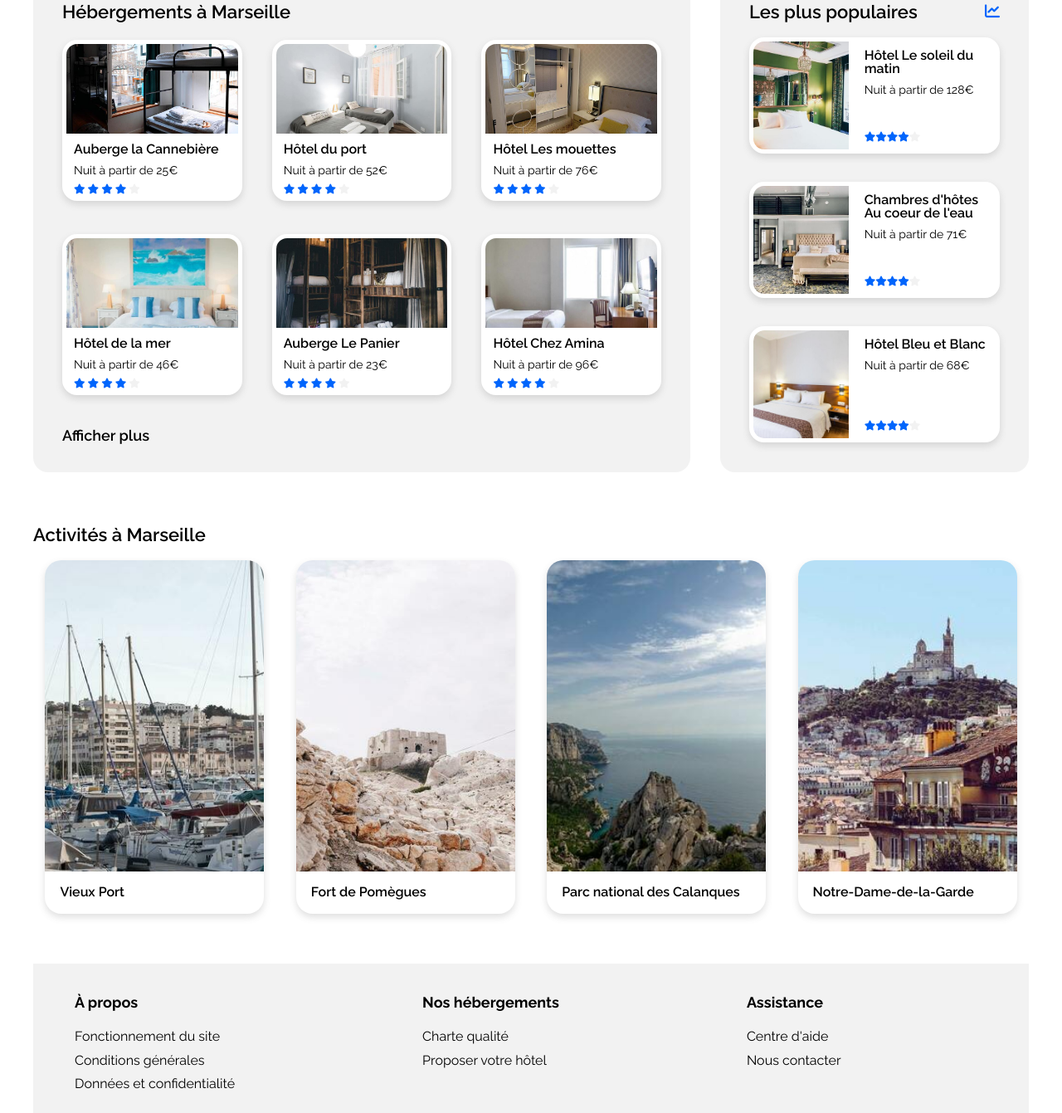
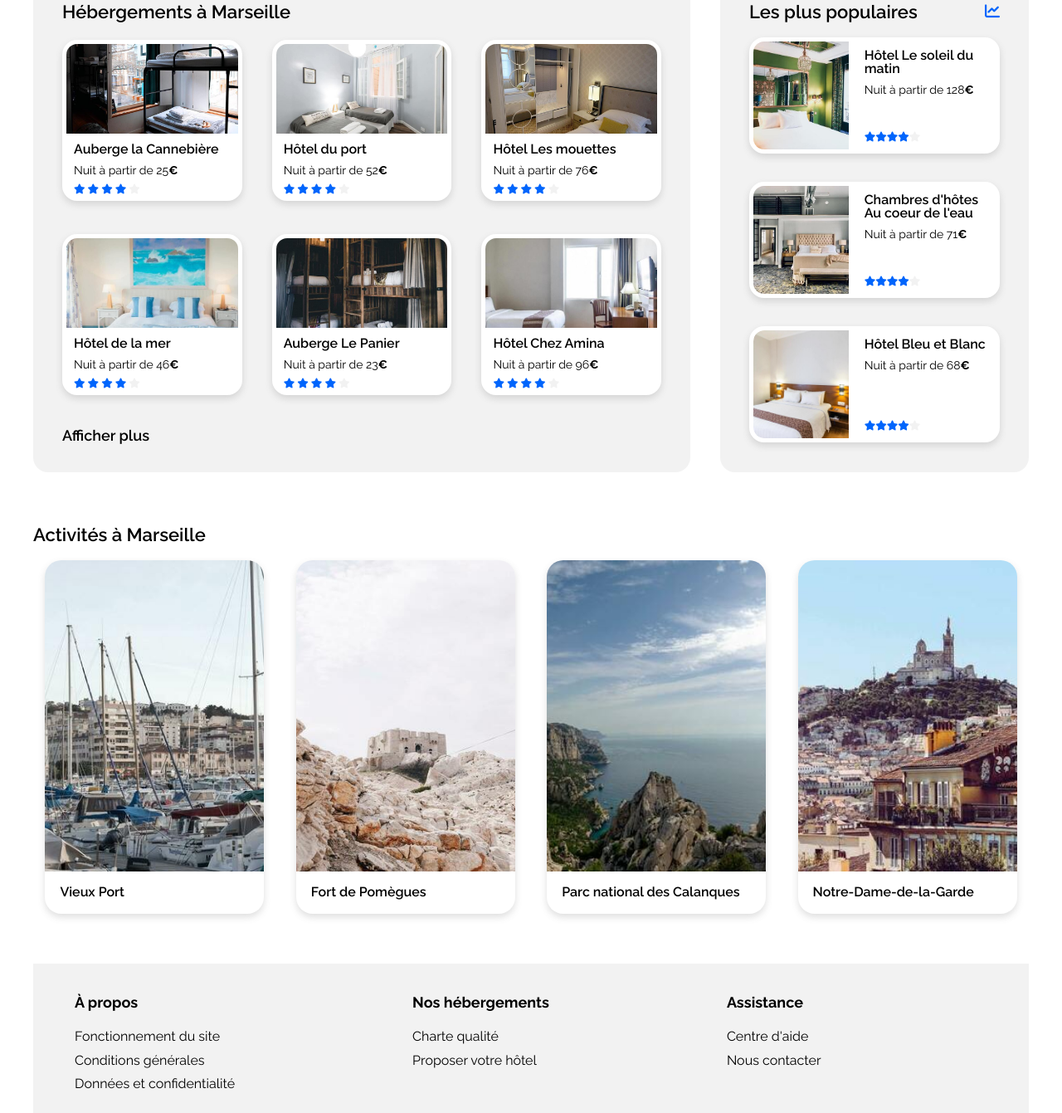
Before and after one commit to lomi9/projet_2, a plain HTML site: page index.html in a window 1280 px wide. Shown: the part 427-1768 px from the top of the page at 83% size. Drawn offline with Linux system fonts and the light colour scheme.

Commit message:
optimisations suite 2eme soutenance

```diff
--- a/index.html
+++ b/index.html
@@ -71,7 +71,7 @@
                                     </div>
                                     <div class="description_cards_hebergements">
                                         <h4 class="txt_titre_hebergements"> Auberge la Cannebière</h4>
-                                        <p class="txt_hebergements">Nuit à partir de 25€</p>
+                                        <p class="txt_hebergements">Nuit à partir de 25<span class="euro">€</span></p>
                                         <div class="etoiles_hebergements">
                                             <i class="fa-solid fa-star"></i>
                                             <i class="fa-solid fa-star"></i>
@@ -90,7 +90,7 @@
                                     </div>
                                     <div class="description_cards_hebergements">
                                         <h4 class="txt_titre_hebergements">Hôtel du port</h4>
-                                        <p class="txt_hebergements">Nuit à partir de 52€</p>
+                                        <p class="txt_hebergements">Nuit à partir de 52<span class="euro">€</span></p>
                                         <div class="etoiles_hebergements">
                                             <i class="fa-solid fa-star"></i>
                                             <i class="fa-solid fa-star"></i>
@@ -109,7 +109,7 @@
                                     </div>
                                     <div class="description_cards_hebergements">
                                         <h4 class="txt_titre_hebergements">Hôtel Les mouettes</h4>
-                                        <p class="txt_hebergements">Nuit à partir de 76€</p>
+                                        <p class="txt_hebergements">Nuit à partir de 76<span class="euro">€</span></p>
                                         <div class="etoiles_hebergements">
                                             <i class="fa-solid fa-star"></i>
                                             <i class="fa-solid fa-star"></i>
@@ -128,7 +128,7 @@
                                     </div>
                                     <div class="description_cards_hebergements">
                                         <h4 class="txt_titre_hebergements">Hôtel de la mer</h4>
-                                        <p class="txt_hebergements">Nuit à partir de 46€</p>
+                                        <p class="txt_hebergements">Nuit à partir de 46<span class="euro">€</span></p>
                                         <div class="etoiles_hebergements">
                                             <i class="fa-solid fa-star"></i>
                                             <i class="fa-solid fa-star"></i>
@@ -147,7 +147,7 @@
                                     </div>
                                     <div class="description_cards_hebergements">
                                         <h4 class="txt_titre_hebergements">Auberge Le Panier</h4>
-                                        <p class="txt_hebergements">Nuit à partir de 23€</p>
+                                        <p class="txt_hebergements">Nuit à partir de 23<span class="euro">€</span></p>
                                         <div class="etoiles_hebergements">
                                             <i class="fa-solid fa-star"></i>
                                             <i class="fa-solid fa-star"></i>
@@ -166,7 +166,7 @@
                                     </div>
                                     <div class="description_cards_hebergements">
                                         <h4 class="txt_titre_hebergements">Hôtel Chez Amina</h4>
-                                        <p class="txt_hebergements">Nuit à partir de 96€</p>
+                                        <p class="txt_hebergements">Nuit à partir de 96<span class="euro">€</span></p>
                                         <div class="etoiles_hebergements">
                                             <i class="fa-solid fa-star"></i>
                                             <i class="fa-solid fa-star"></i>
@@ -199,7 +199,7 @@
                                     <div class="description_cards_populaires">
                                         <div class="titre_txt_card_populaires">
                                             <h4 class="titre_card_populaires">Hôtel Le soleil du matin</h4>
-                                            <p class="txt_card_populaires">Nuit à partir de 128€</p>
+                                            <p class="txt_card_populaires">Nuit à partir de 128<span class="euro">€</span></p>
                                         </div>
                                         <div class="etoiles_populaires">
                                             <i class="fa-solid fa-star"></i>
@@ -220,7 +220,7 @@
                                     <div class="description_cards_populaires">
                                         <div class="titre_txt_card_populaires">
                                             <h4 class="titre_card_populaires">Chambres d'hôtes Au coeur de l'eau</h4>
-                                            <p class="txt_card_populaires">Nuit à partir de 71€</p>
+                                            <p class="txt_card_populaires">Nuit à partir de 71<span class="euro">€</span></p>
                                         </div>
                                         <div class="etoiles_populaires">
                                             <i class="fa-solid fa-star"></i>
@@ -241,7 +241,7 @@
                                     <div class="description_cards_populaires">
                                         <div class="titre_txt_card_populaires">
                                             <h4 class="titre_card_populaires">Hôtel Bleu et Blanc</h4>
-                                            <p class="txt_card_populaires">Nuit à partir de 68€</p>
+                                            <p class="txt_card_populaires">Nuit à partir de 68<span class="euro">€</span></p>
                                         </div>
                                         <div class="etoiles_populaires">
                                             <i class="fa-solid fa-star"></i>
@@ -320,17 +320,17 @@
                 <div class="liste_footer">
                     <ul>
                         <li class="titre_liste_footer">À propos</li>
-                        <li>Fonctionnement du site</li>
-                        <li>Conditions générales</li>
-                        <li>Données et confidentialité</li>
+                        <li><a href="#">Fonctionnement du site</a></li>
+                        <li><a href="#">Conditions générales</a></li>
+                        <li><a href="#">Données et confidentialité</a></li>
                     </ul>
                 </div>
 
                 <div class="liste_footer">
                     <ul>
                         <li class="titre_liste_footer">Nos hébergements</li>
-                        <li>Charte qualité</li>
-                        <li>Proposer votre hôtel</li>
+                        <li><a href="#">Charte qualité</a></li>
+                        <li><a href="#">Proposer votre hôtel</a></li>
 
                     </ul>
                 </div>
@@ -338,8 +338,8 @@
                 <div class=liste_footer>
                     <ul>
                         <li class="titre_liste_footer">Assistance</li>
-                        <li>Centre d'aide</li>
-                        <li>Nous contacter</li>
+                        <li><a href="#">Centre d'aide</a></li>
+                        <li><a href="#">Nous contacter</a></li>
                     </ul>
                 </div>
         </footer>
--- a/style.css
+++ b/style.css
@@ -268,6 +268,10 @@ h3 {
     justify-content: space-between;
 }
 
+.euro {
+    font-weight: 700;
+}
+
 /* ***********BLOCS*GRIS*********** */
 
 .hebergements_1{
@@ -505,7 +509,7 @@ footer {
     flex-direction: row;
     justify-content: flex-start;
     flex-wrap: wrap;
-    gap: 13%;
+    gap: 12%;
 }
 
 .liste_footer {
```
